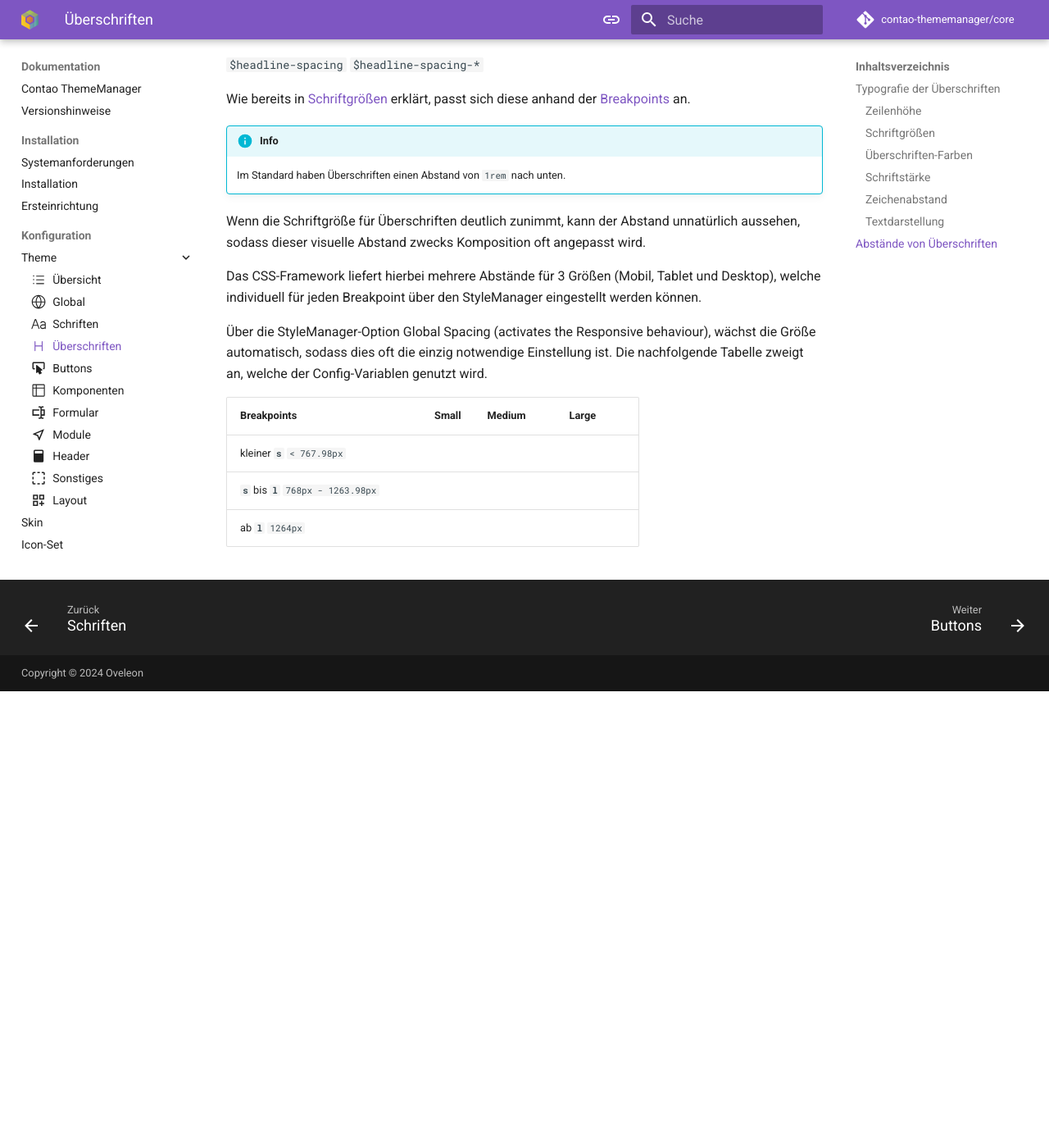
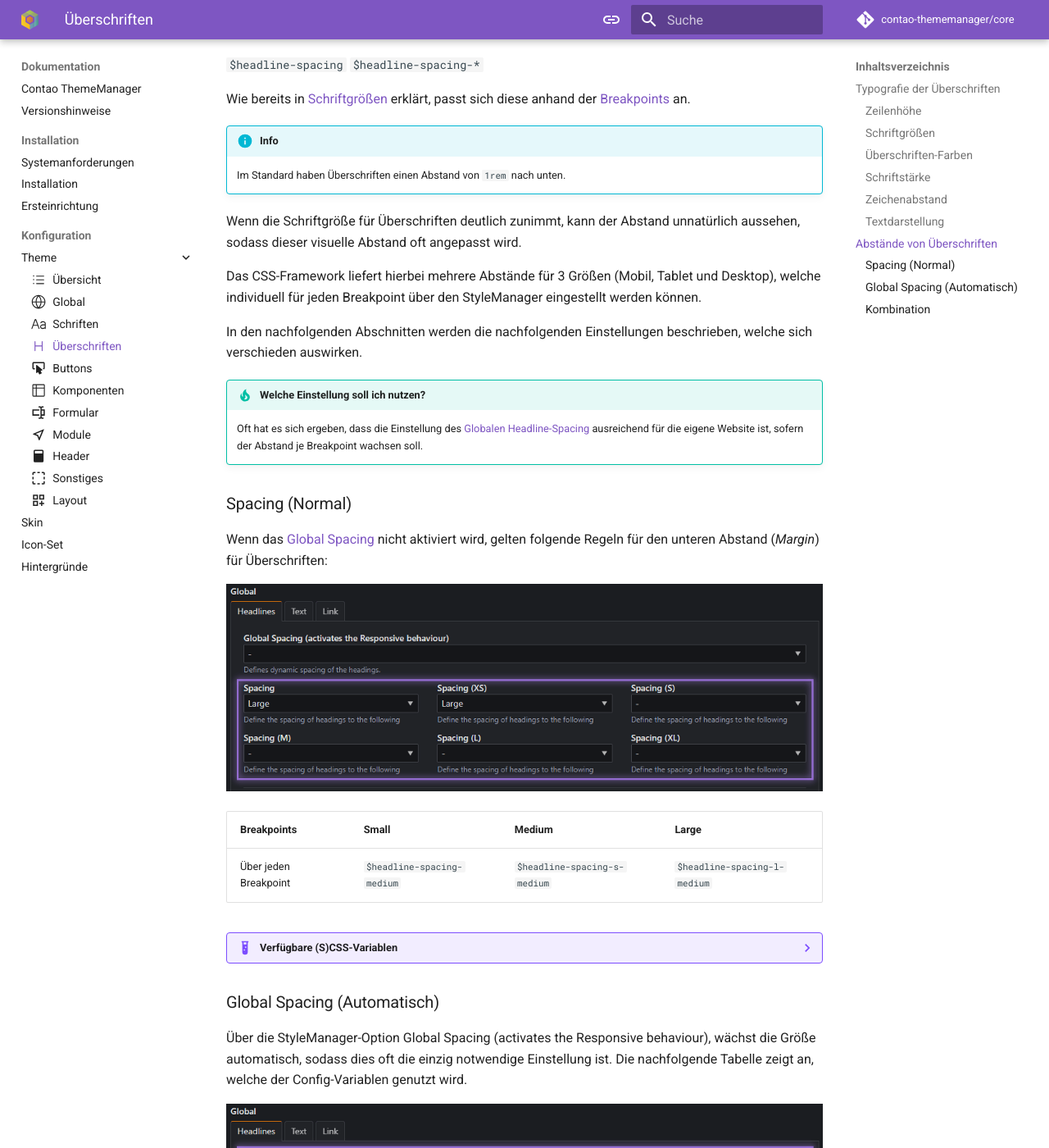
Before and after one commit to contao-thememanager/docs, an MkDocs documentation site: the page built from docs/pages/docs/configuration/theme/headings.md, in a window 1280 px wide and 1400 px high, scrolled down 3428 px. Shown: the whole window at 82% size. Built offline with MkDocs 1.6.1 and Material for MkDocs 9.7.7, drawn with Linux system fonts in a browser that asks for light colours; comment, search, counter and statistics services are not loaded; before the commit the page ends 4271 px from its top, so only the background shows below that; some of the changed text lies outside the part shown.

````diff
--- a/docs/pages/docs/configuration/theme/headings.md
+++ b/docs/pages/docs/configuration/theme/headings.md
@@ -230,17 +230,123 @@ an.
     Im Standard haben Überschriften einen Abstand von `1rem` nach unten.
 
 Wenn die Schriftgröße für Überschriften deutlich zunimmt, kann der Abstand unnatürlich aussehen, sodass dieser visuelle
-Abstand zwecks Komposition oft angepasst wird.
+Abstand oft angepasst wird.
 
 Das CSS-Framework liefert hierbei mehrere Abstände für 3 Größen (Mobil, Tablet und Desktop), welche individuell für
 jeden Breakpoint über den StyleManager eingestellt werden können.
 
+In den nachfolgenden Abschnitten werden die nachfolgenden Einstellungen beschrieben, welche sich verschieden auswirken.
+
+!!! tip "Welche Einstellung soll ich nutzen?"
+
+    Oft hat es sich ergeben, dass die Einstellung des [Globalen Headline-Spacing](#global-spacing-automatisch)
+    ausreichend für die eigene Website ist, sofern der Abstand je Breakpoint wachsen soll.
+
+### Spacing (Normal)
+
+Wenn das [Global Spacing](#global-spacing-automatisch) nicht aktiviert wird, gelten folgende Regeln für den unteren
+Abstand (*Margin*) für Überschriften:
+
+![Headline Spacing normal](../../../../assets/configuration/headline/headline-spacing.png){ loading=lazy }
+
+| Breakpoints           | Small                      | Medium                       | Large                        |
+|-----------------------|----------------------------|------------------------------|------------------------------|
+| Über jeden Breakpoint | `$headline-spacing-medium` | `$headline-spacing-s-medium` | `$headline-spacing-l-medium` |
+
+??? example "Verfügbare (S)CSS-Variablen"
+
+    Durch die Verwendung von Custom-Properties wird grundsätzlich nur die in `.hl-mb-*` gesetzte Variable `--hl-mb`
+    überschrieben.
+
+    <div class="grid" markdown>
+    ```scss title="SCSS"
+    $headline-spacing-medium
+    $headline-spacing-s-medium
+    $headline-spacing-l-medium
+    ```
+    ```css title="CSS"
+    var(--hl-mb-2)
+    var(--hl-mb-s-2)
+    var(--hl-mb-l-2)
+    ```
+    </div>
+
+### Global Spacing (Automatisch)
+
 Über die StyleManager-Option Global Spacing (activates the Responsive behaviour), wächst die Größe automatisch, sodass
-dies oft die einzig notwendige Einstellung ist. Die nachfolgende Tabelle zweigt an, welche der Config-Variablen genutzt
+dies oft die einzig notwendige Einstellung ist. Die nachfolgende Tabelle zeigt an, welche der Config-Variablen genutzt
 wird.
 
-| Breakpoints                              | Small | Medium | Large |
-|------------------------------------------|------:|--------|-------|
-| kleiner **`s`** ` < 767.98px`            |       |        |       |
-| **`s`** bis  **`l`** `768px - 1263.98px` |       |        |       |
-| ab **`l`**  `1264px`                     |       |        |       |
+![Headline Spacing global](../../../../assets/configuration/headline/headline-spacing-global.png){ loading=lazy }
+
+| Breakpoints                              | Small                       | Medium                       | Large                        |
+|------------------------------------------|-----------------------------|------------------------------|------------------------------|
+| kleiner **`s`** ` < 767.98px`            | `$headline-spacing-small`   | `$headline-spacing-medium`   | `$headline-spacing-large`    |
+| **`s`** bis  **`l`** `768px - 1263.98px` | `$headline-spacing-s-small` | `$headline-spacing-s-medium` | `$headline-spacing-s-medium` |
+| ab **`l`**  `1264px`                     | `$headline-spacing-l-small` | `$headline-spacing-l-medium` | `$headline-spacing-l-large`  |
+
+??? example "Verfügbare (S)CSS-Variablen"
+
+    Durch die Verwendung von Custom-Properties wird grundsätzlich nur die in `.hl-mb-*` gesetzte Variable `--hl-mb`
+    überschrieben.
+
+    <div class="grid" markdown>
+    ```scss title="SCSS"
+    $headline-spacing
+
+    $headline-spacing-small
+    $headline-spacing-s-small
+    $headline-spacing-l-small
+
+    $headline-spacing-medium
+    $headline-spacing-s-medium
+    $headline-spacing-l-medium
+
+    $headline-spacing-large
+    $headline-spacing-s-large
+    $headline-spacing-l-large
+    ```
+    ```css title="CSS"
+    var(--hl-mb, 1rem) /* Wird überschrieben*/
+
+    var(--hl-mb-1)
+    var(--hl-mb-s-1)
+    var(--hl-mb-l-1)
+
+    var(--hl-mb-2)
+    var(--hl-mb-s-2)
+    var(--hl-mb-l-2)
+
+    var(--hl-mb-3)
+    var(--hl-mb-s-3)
+    var(--hl-mb-l-3)
+    ```
+    </div>
+
+### Kombination
+
+Werden sowohl das normale Spacing, als auch das `Global Spacing` ausgewählt, gelten die Option
+
+- des normalen Spacings für das Suffix der SCSS-Variable:
+    - $headline-spacing-`[Option]`
+    - $headline-spacing-s-`[Option]`
+    - $headline-spacing-l-`[Option]`
+
+- des globalen Spacings für das Infix der SCSS-Variable
+    - $headline-spacing-`[Option]`-small
+    - $headline-spacing-`[Option]`-medium
+    - $headline-spacing-`[Option]`-large
+
+sodass es hier 3*3 Möglichkeiten **über jeden [Breakpoint](layout.md#breakpoints) gibt, welche der nachfolgenden Tabelle
+entnommen werden können:
+
+|                         | Small (Spacing)            | Medium (Spacing)             | Large (Spacing)              |
+|------------------------:|----------------------------|------------------------------|------------------------------|
+|  Small (Global Spacing) | `$headline-spacing-small`  | `$headline-spacing-s-small`  | `$headline-spacing-l-small`  |
+| Medium (Global Spacing) | `$headline-spacing-medium` | `$headline-spacing-s-medium` | `$headline-spacing-l-medium` |
+|  Large (Global Spacing) | `$headline-spacing-large`  | `$headline-spacing-s-large`  | `$headline-spacing-l-large`  |
+
+!!! warning "Kombination überschreibt jegliche Global-Spacing-Abstände"
+
+    Bei Auswahl beider Optionen werden alle Global-Spacing-Abstände überschrieben, sodass die eingestellte Option
+    zwangsläufig für weitere Breakpoints eingestellt werden muss.
````
Also changed, not shown: docs/assets/configuration/headline/headline-spacing-global.png (added), docs/assets/configuration/headline/headline-spacing.png (added).
